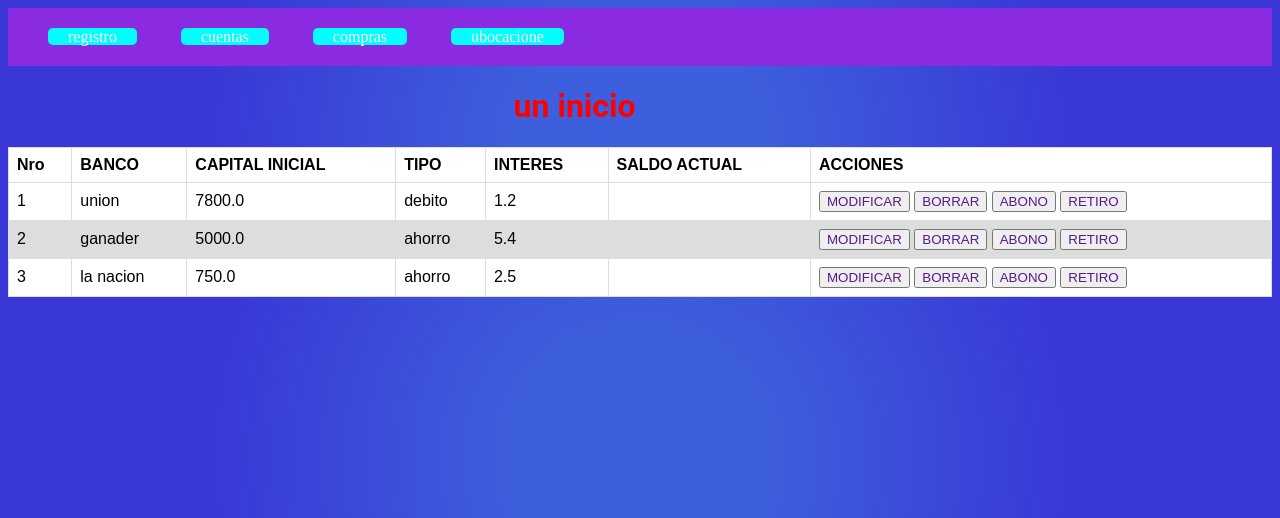
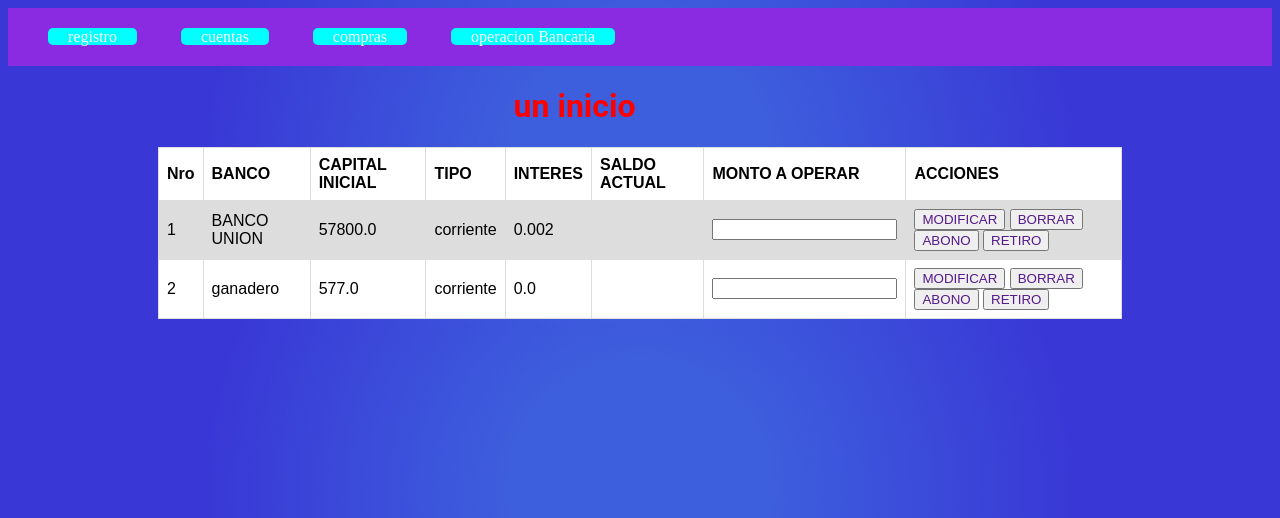
Before and after one commit to kelgithub123/adminmoney, a Django app: page /cuentas in a window 1280 px wide. Shown: the top 518 px of the page. Run offline with Django 4.2, Linux system fonts and the light colour scheme; data comes from the database, SQL or seed files in the repository.

Commit message:
listacuentasokfaltadiseñomontoefectivo

```diff
--- a/aplicaciones/CuentaBancaria/admin.py
+++ b/aplicaciones/CuentaBancaria/admin.py
@@ -1,7 +1,7 @@
 from django.contrib import admin
-from .models import cuenta,transaccion,montoefectivo
+from .models import cuenta,transaccion,efectivo
 
 # Register your models here.
 admin.site.register(cuenta)
 admin.site.register(transaccion)
-admin.site.register(montoefectivo)
+admin.site.register(efectivo)
--- a/aplicaciones/CuentaBancaria/models.py
+++ b/aplicaciones/CuentaBancaria/models.py
@@ -14,18 +14,19 @@ class cuenta(models.Model):
         return texto.format(self.banco,self.capital)
 
 class transaccion(models.Model):
-    id=models.AutoField(primary_key=True)
+    id_t=models.AutoField(primary_key=True)
+    id_c=models.ForeignKey(cuenta,on_delete=models.CASCADE,default=0)
     fechanow=datetime.date.today()
     format = fechanow.strftime('%Y'+'-'+'%m'+'-'+'%d')
-    retiro=models.FloatField(max_length=6)
-    Abono=models.FloatField(max_length=6)
+    retiro=models.FloatField(max_length=6,default=0)
+    Abono=models.FloatField(max_length=6,default=0)
     fecha=models.DateField(default=fechanow,editable=True)
 
     def __str__(self):
         texto="{1}{2}"
         return texto.format(self.retiro,self.fecha)
 
-class montoefectivo(models.Model):
+class efectivo(models.Model):
     id_m=models.IntegerField
     capital=models.FloatField(max_length=6)
     id_cta=models.ForeignKey(cuenta,on_delete=models.CASCADE)
--- a/aplicaciones/CuentaBancaria/templates/ListaDcuentas.html
+++ b/aplicaciones/CuentaBancaria/templates/ListaDcuentas.html
@@ -1,16 +1,17 @@
 {% extends "encabezado.html" %}
 {% block contenido %}
+<div class='contentabla'>
     <table>
-    <thead>
+        <tr>
             <th>Nro</th>
             <th>BANCO</th>
             <th>CAPITAL INICIAL</th>
             <th>TIPO</th>
             <th>INTERES</th>
             <th>SALDO ACTUAL</th>
+            <th>MONTO A OPERAR</th>
             <th>ACCIONES</th>
-    </thead>
-    <tbody>
+        </tr>
             {% for cta in cuentas %}
             <tr>
             <td>{{forloop.counter}}</td>
@@ -19,6 +20,7 @@
             <td>{{cta.tipo}}</td>
             <td>{{cta.interes}}</td>
             <td></td>
+            <td><input type="text"></td>
             <td>
                 <button><a class="btntabla" href="">MODIFICAR</a></button>
                 <button><a class="btntabla" href="">BORRAR</a></button>
@@ -27,6 +29,7 @@
             </td>
             </tr>
             {% endfor %}
-    </tbody>
     </table>
+</div>
+
 {% endblock  %}
--- a/aplicaciones/materiales/models.py
+++ b/aplicaciones/materiales/models.py
@@ -7,4 +7,5 @@ class compra(models.Model):
     tipo=models.CharField(max_length=20)
     precio_unitario=models.FloatField(max_length=6)
     cantidad=models.SmallIntegerField
-    id_cuenta=models.ForeignKey(cuenta,on_delete=models.CASCADE)
+    id_cuenta=models.ForeignKey(cuenta,on_delete=models.CASCADE,default=0)
+    id_efec=models.ForeignKey(efectivo,on_delete=models.CASCADE, default=0)
--- a/aplicaciones/materiales/urls.py
+++ b/aplicaciones/materiales/urls.py
@@ -2,5 +2,5 @@ from django.urls import path
 from . import views
 
 urlpatterns = [
-    path('registroMaterial',views.regiustroMaterial),
+    path('compra',views.registrarcompra),
 ]
--- a/materialesconstruccion/templates/Navegacion.html
+++ b/materialesconstruccion/templates/Navegacion.html
@@ -1,6 +1,6 @@
 <ul class="navul">
     <li class="navli"><a class="nava" href="/">registro</a></li>
     <li class="navli"><a class="nava" href="cuentas">cuentas</a></li>
-    <li class="navli"><a class="nava" href="/registroMaterial">compras</a></li>
-    <li class="navli"><a class="nava" href="">ubocacione</a></li>
+    <li class="navli"><a class="nava" href="/compra">compras</a></li>
+    <li class="navli"><a class="nava" href="/operacion">operacion Bancaria</a></li>
 </ul>
```
Also changed, not shown: aplicaciones/materiales/templates/cotizacion.html (+23 -6 lines), aplicaciones/materiales/views.py (+4 -3 lines), aplicaciones/CuentaBancaria/migrations/0005_efectivo_delete_montoefectivo_and_more.py (added), aplicaciones/CuentaBancaria/templates/Operaciones.html (added), aplicaciones/materiales/migrations/0004_compra_id_efec_alter_compra_id_cuenta.py (added), db.sqlite3. Lines whose indentation alone changed are shown as unchanged.
